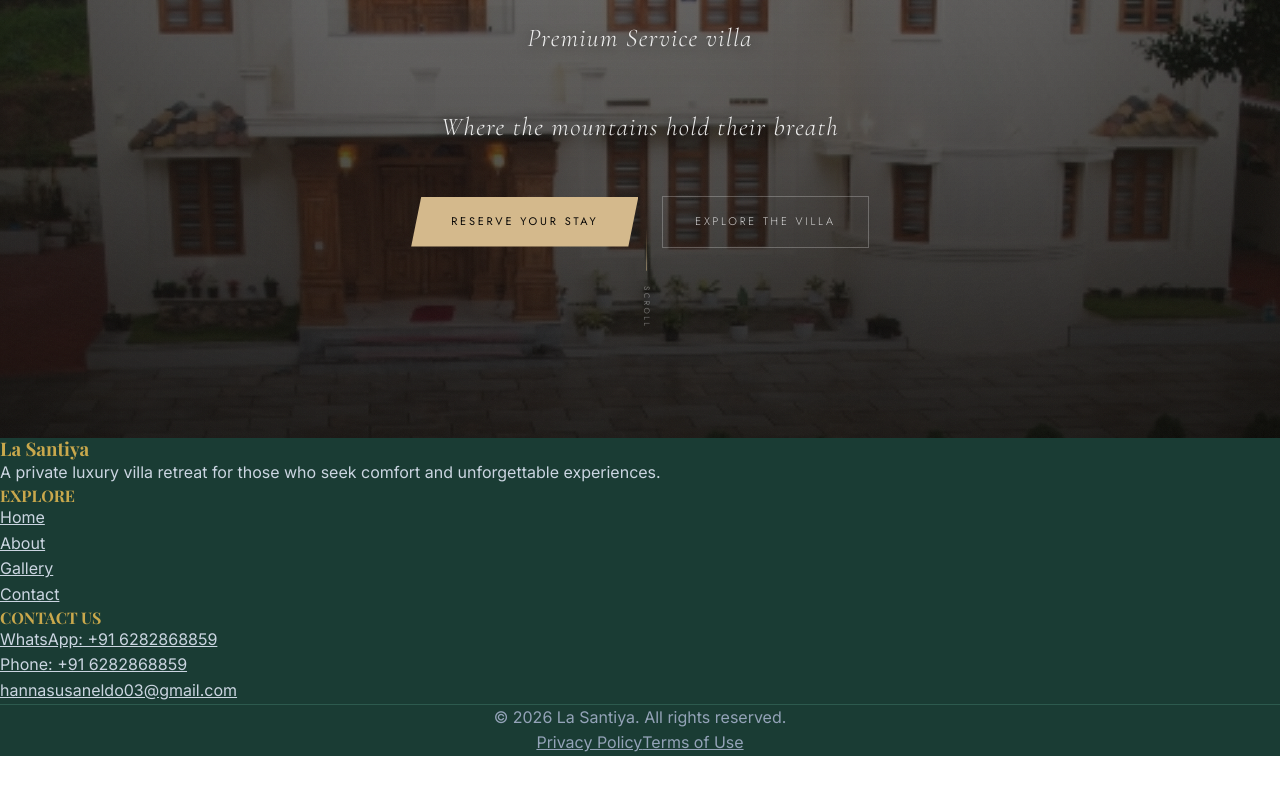
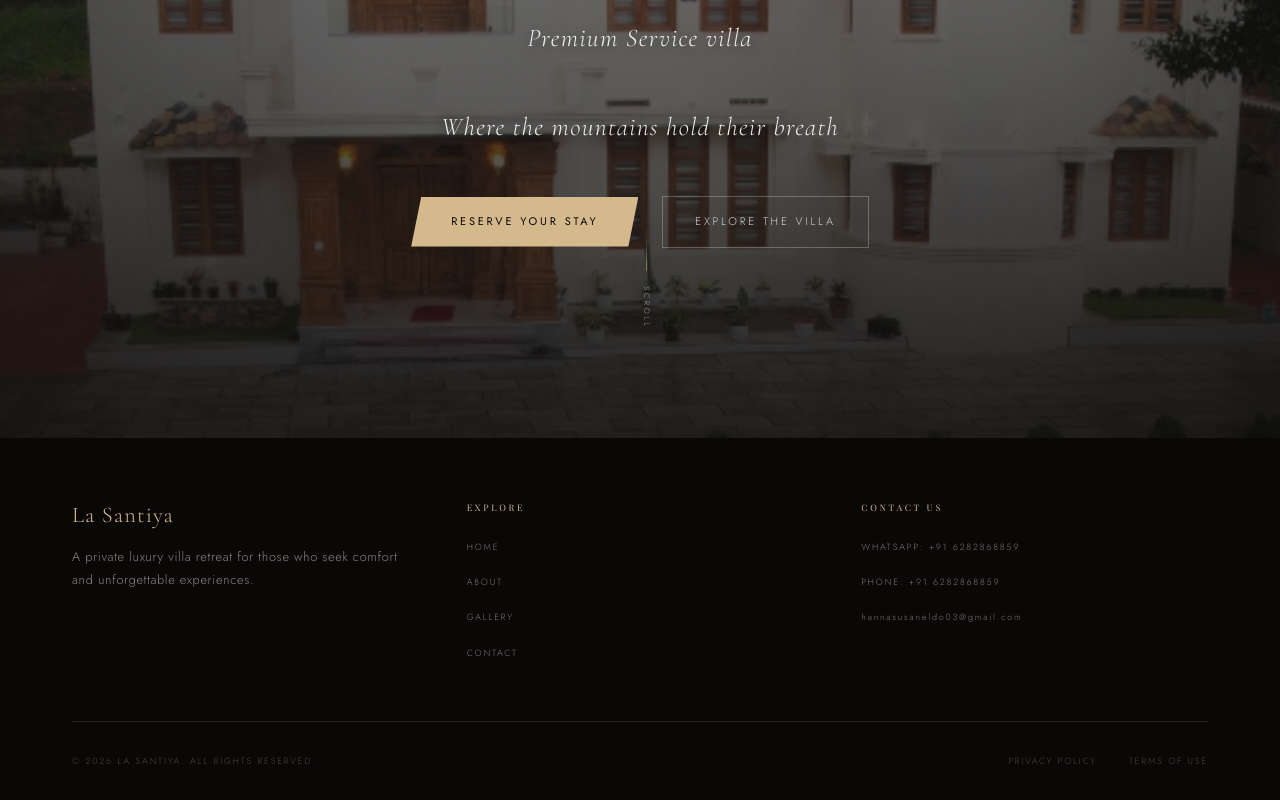
Before and after one commit to hannasusaneldo/villa-booking-app, a Next.js app: page / in a window 1280 px wide. Shown: the part 362-1162 px from the top of the page. Before the commit the page ends 1118 px from the top, so only its background shows below. Built offline with nearby package versions, Linux system fonts and the light colour scheme.

Commit message:
Day 1 friend - Footer component matching hero style

```diff
--- a/package.json
+++ b/package.json
@@ -3,7 +3,7 @@
   "version": "0.1.0",
   "private": true,
   "scripts": {
-    "dev": "next dev --webpack",
+    "dev": "next dev",
     "build": "next build",
     "start": "next start",
     "lint": "eslint"
--- a/src/app/globals.css
+++ b/src/app/globals.css
@@ -16,7 +16,6 @@
   --space-section: 5rem;
   --space-container: 1.5rem;
 }
-
 * {
   box-sizing: border-box;
   margin: 0;
--- a/src/components/Footer.tsx
+++ b/src/components/Footer.tsx
@@ -3,52 +3,55 @@ import Link from "next/link";
 export default function Footer() {
   const currentYear = new Date().getFullYear();
   return (
-    <footer style={{ backgroundColor: "#1a3c34", color: "#ffffff" }} className="pt-16 pb-8">
-      <div className="max-w-6xl mx-auto px-6">
-        <div className="grid grid-cols-1 md:grid-cols-3 gap-12 mb-12">
+    <footer style={{ backgroundColor: "#0a0806", color: "#ffffff", padding: "4rem 0 2rem 0", fontFamily: "'Jost', sans-serif" }}>
+      <div style={{ maxWidth: "1200px", margin: "0 auto", padding: "0 2rem" }}>
+        <div style={{ display: "grid", gridTemplateColumns: "repeat(3, 1fr)", gap: "3rem", marginBottom: "3rem" }}>
           <div>
-            <h3 style={{ color: "#c9a84c" }} className="text-2xl font-bold mb-4">La Santiya</h3>
-            <p style={{ color: "#cbd5e1" }} className="text-sm leading-relaxed">
+            <h3 style={{ color: "#D4B98C", fontSize: "1.4rem", fontFamily: "'Cormorant Garamond', serif", fontWeight: 300, marginBottom: "1rem", letterSpacing: "0.05em" }}>La Santiya</h3>
+            <p style={{ color: "rgba(255,255,255,0.5)", fontSize: "0.8rem", lineHeight: "1.8", fontWeight: 300, letterSpacing: "0.05em" }}>
               A private luxury villa retreat for those who seek comfort and unforgettable experiences.
             </p>
           </div>
           <div>
-            <h4 style={{ color: "#c9a84c" }} className="text-sm font-semibold uppercase tracking-widest mb-4">Explore</h4>
-            <ul className="space-y-2">
-              <li><Link href="/" style={{ color: "#cbd5e1" }} className="text-sm">Home</Link></li>
-              <li><Link href="/about" style={{ color: "#cbd5e1" }} className="text-sm">About</Link></li>
-              <li><Link href="/gallery" style={{ color: "#cbd5e1" }} className="text-sm">Gallery</Link></li>
-              <li><Link href="/contact" style={{ color: "#cbd5e1" }} className="text-sm">Contact</Link></li>
+            <h4 style={{ color: "#D4B98C", fontSize: "9px", fontWeight: 300, letterSpacing: "0.3em", textTransform: "uppercase", marginBottom: "1.2rem" }}>Explore</h4>
+            <ul style={{ listStyle: "none", padding: 0, margin: 0 }}>
+              {[{ label: "Home", href: "/" }, { label: "About", href: "/about" }, { label: "Gallery", href: "/gallery" }, { label: "Contact", href: "/contact" }].map((link) => (
+                <li key={link.href} style={{ marginBottom: "0.6rem" }}>
+                  <Link href={link.href} style={{ color: "rgba(255,255,255,0.45)", fontSize: "9px", fontWeight: 300, letterSpacing: "0.2em", textTransform: "uppercase", textDecoration: "none" }}>
+                    {link.label}
+                  </Link>
+                </li>
+              ))}
             </ul>
           </div>
           <div>
-            <h4 style={{ color: "#c9a84c" }} className="text-sm font-semibold uppercase tracking-widest mb-4">Contact Us</h4>
-            <ul className="space-y-3">
-              <li>
-                <a href="https://wa.me/916282868859" target="_blank" rel="noopener noreferrer" style={{ color: "#cbd5e1" }} className="text-sm">
+            <h4 style={{ color: "#D4B98C", fontSize: "9px", fontWeight: 300, letterSpacing: "0.3em", textTransform: "uppercase", marginBottom: "1.2rem" }}>Contact Us</h4>
+            <ul style={{ listStyle: "none", padding: 0, margin: 0 }}>
+              <li style={{ marginBottom: "0.6rem" }}>
+                <a href="https://wa.me/916282868859" target="_blank" rel="noopener noreferrer" style={{ color: "rgba(255,255,255,0.45)", fontSize: "9px", fontWeight: 300, letterSpacing: "0.2em", textTransform: "uppercase", textDecoration: "none" }}>
                   WhatsApp: +91 6282868859
                 </a>
               </li>
-              <li>
-                <a href="tel:+916282868859" style={{ color: "#cbd5e1" }} className="text-sm">
+              <li style={{ marginBottom: "0.6rem" }}>
+                <a href="tel:+916282868859" style={{ color: "rgba(255,255,255,0.45)", fontSize: "9px", fontWeight: 300, letterSpacing: "0.2em", textTransform: "uppercase", textDecoration: "none" }}>
                   Phone: +91 6282868859
                 </a>
               </li>
               <li>
-                <a href="mailto:hannasusaneldo03@gmail.com" style={{ color: "#cbd5e1" }} className="text-sm">
+                <a href="mailto:hannasusaneldo03@gmail.com" style={{ color: "rgba(255,255,255,0.45)", fontSize: "9px", fontWeight: 300, letterSpacing: "0.2em", textDecoration: "none" }}>
                   hannasusaneldo03@gmail.com
                 </a>
               </li>
             </ul>
           </div>
         </div>
-        <div style={{ borderTop: "1px solid #2d5a4e" }} className="pt-8">
-          <div className="flex flex-col md:flex-row justify-between items-center gap-4">
-            <p style={{ color: "#94a3b8" }} className="text-xs">© {currentYear} La Santiya. All rights reserved.</p>
-            <div className="flex gap-6">
-              <Link href="/privacy" style={{ color: "#94a3b8" }} className="text-xs">Privacy Policy</Link>
-              <Link href="/terms" style={{ color: "#94a3b8" }} className="text-xs">Terms of Use</Link>
-            </div>
+        <div style={{ borderTop: "1px solid rgba(212, 185, 140, 0.15)", paddingTop: "2rem", display: "flex", justifyContent: "space-between", alignItems: "center" }}>
+          <p style={{ color: "rgba(255,255,255,0.25)", fontSize: "9px", fontWeight: 300, letterSpacing: "0.2em", textTransform: "uppercase" }}>
+            © {currentYear} La Santiya. All rights reserved.
+          </p>
+          <div style={{ display: "flex", gap: "2rem" }}>
+            <Link href="/privacy" style={{ color: "rgba(255,255,255,0.25)", fontSize: "9px", fontWeight: 300, letterSpacing: "0.2em", textTransform: "uppercase", textDecoration: "none" }}>Privacy Policy</Link>
+            <Link href="/terms" style={{ color: "rgba(255,255,255,0.25)", fontSize: "9px", fontWeight: 300, letterSpacing: "0.2em", textTransform: "uppercase", textDecoration: "none" }}>Terms of Use</Link>
           </div>
         </div>
       </div>
```
